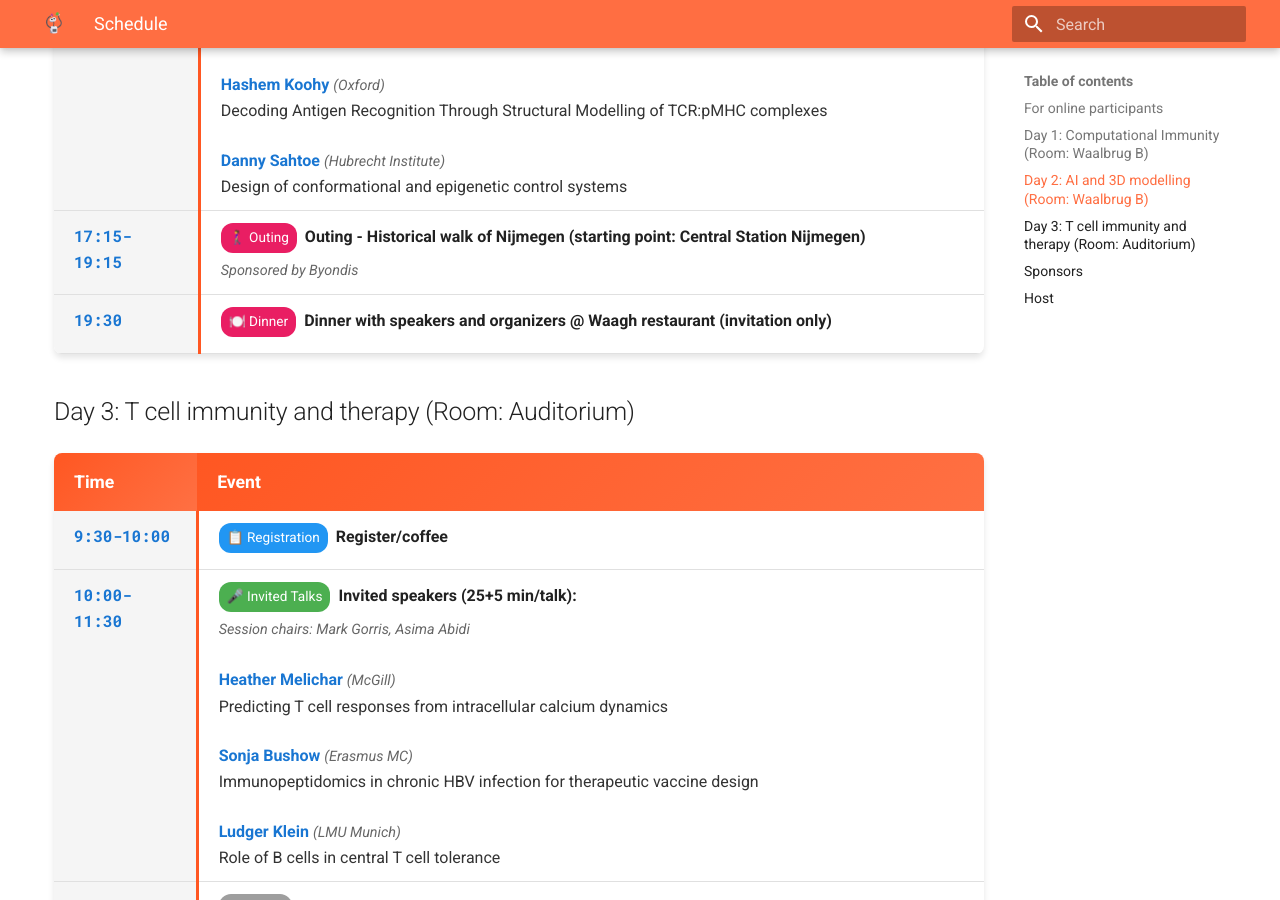
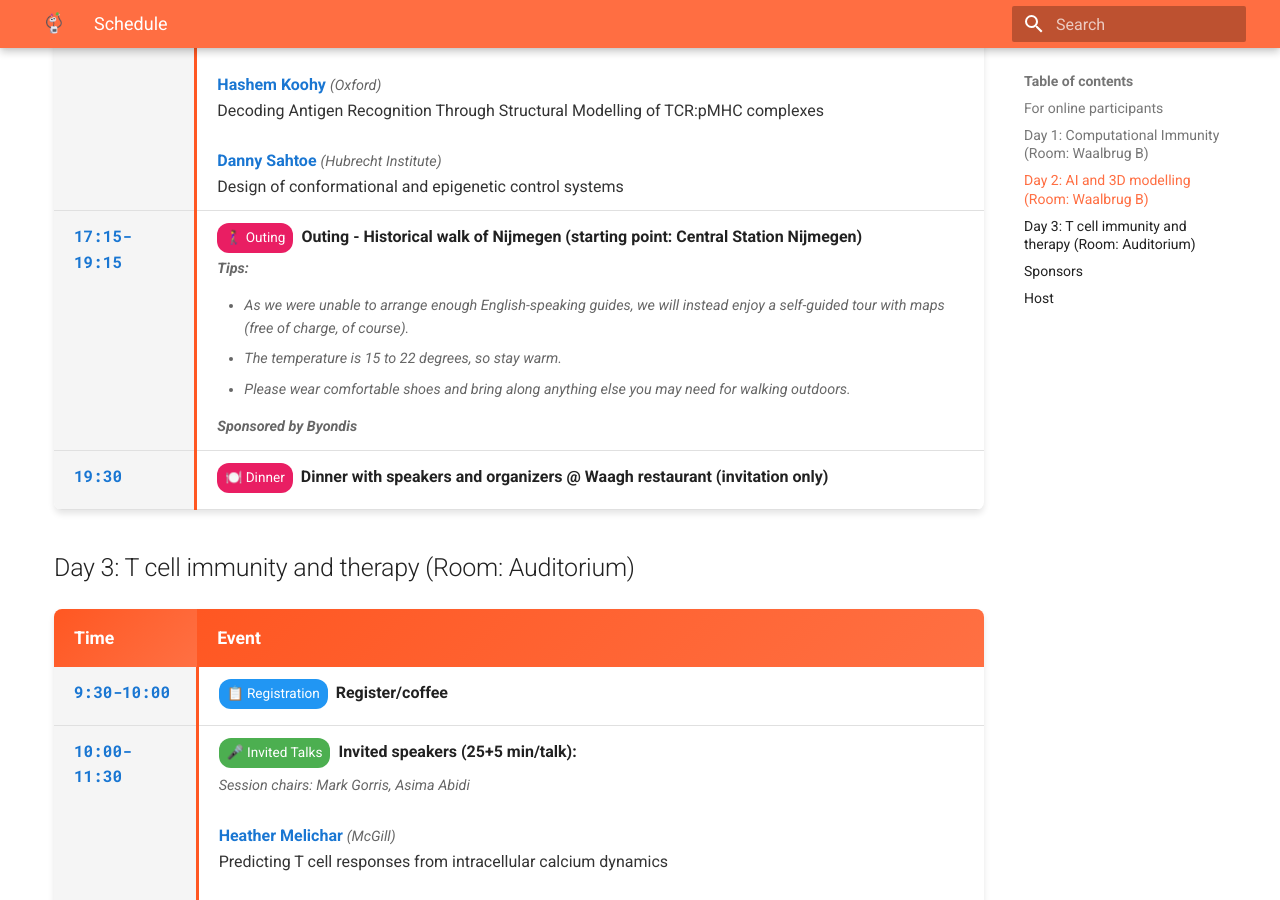
Before and after one commit to X-lab-3D/csi, an MkDocs documentation site: the page built from docs/schedule.md, in a window 1280 px wide and 900 px high, scrolled down 3549 px. Built offline with MkDocs 1.6.1 and Material for MkDocs 9.7.7, drawn with Linux system fonts in a browser that asks for light colours; the version menu is left out.

Commit message:
add tips for outing

```diff
--- a/docs/schedule.md
+++ b/docs/schedule.md
@@ -243,8 +243,19 @@ You can join online with **Microsoft Teams**:
 </tr>
 <tr>
 <td class="time-cell">17:15-19:15</td>
-<td><span class="event-badge badge-social">🚶‍♀️ Outing</span><strong>Outing - Historical walk of Nijmegen (starting point: Central Station Nijmegen)</strong><br>
-<span class="session-chair">Sponsored by Byondis</span>
+<td>
+<span class="event-badge badge-social">🚶‍♀️ Outing</span><strong>Outing - Historical walk of Nijmegen (starting point: Central Station Nijmegen)</strong><br>
+<div class="session-chair">
+<strong>Tips:</strong>
+<ul>
+    <li>As we were unable to arrange enough English-speaking guides, we will instead enjoy a self-guided tour with maps (free of charge, of course).</li>
+    <li>The temperature is 15 to 22 degrees, so stay warm.</li>
+    <li>Please wear comfortable shoes and bring along anything else you may need for walking outdoors.</li>
+</ul>
+</div>
+<div class="session-chair">
+<strong>Sponsored by Byondis</strong>
+</div>
 </td>
 </tr>
 <tr>
```
